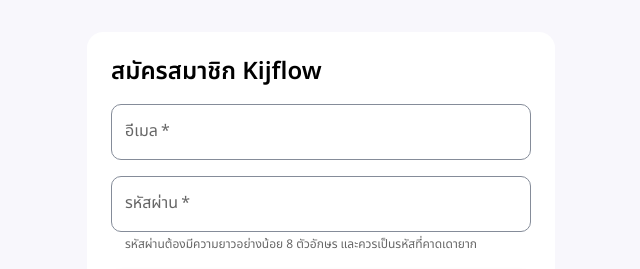
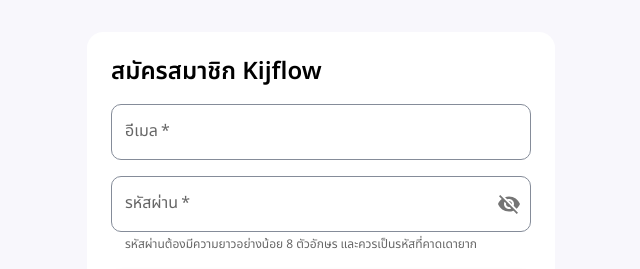
Before and after one commit to phansa2543/kijflow, a Next.js app in the folder frontend/: page /register in a window 1280 px wide. Shown: the part 212-481 px from the top of the page, without its empty margins (319-959 px from the left). Built offline with nearby package versions, Linux system fonts and the light colour scheme; what @mui/material-nextjs would draw is missing.

Commit message:
feat(auth): add accessible registration password visibility

```diff
--- a/frontend/app/register/page.tsx
+++ b/frontend/app/register/page.tsx
@@ -1,7 +1,17 @@
 "use client"
 
-import { useState, FormEvent } from "react"
-import { Box, Button, TextField, Typography, Alert } from "@mui/material";
+import { Visibility, VisibilityOff } from "@mui/icons-material"
+
+import { useState, useRef, FormEvent } from "react"
+import {
+    Box,
+    Button,
+    TextField,
+    Typography,
+    Alert,
+    IconButton,
+    InputAdornment
+} from "@mui/material";
 
 import { registerUser } from "@/lib/api/registration"
 
@@ -17,6 +27,11 @@
 
     const [submitError, setSubmitError] = useState("")
     const [submitSuccess, setSubmitSuccess] = useState(false)
+
+    const [showPassword, setShowPassword] = useState(false)
+
+    const emailInputRef = useRef<HTMLInputElement>(null)
+    const passwordInputRef = useRef<HTMLInputElement>(null)
 
     function validateForm(): boolean {
         let valid = true
@@ -35,6 +50,14 @@
         if (!password) {
             setPasswordError("กรุณากรอกรหัสผ่าน")
             valid = false
+        }
+
+        if (!valid) {
+            if (!email.trim() || !/^[^\s@]+@[^\s@]+$/.test(email.trim())) {
+                emailInputRef.current?.focus()
+            } else {
+                passwordInputRef.current?.focus()
+            }
         }
 
         return valid
@@ -65,12 +88,15 @@
                     switch (result.code) {
                         case "INVALID_EMAIL":
                             setEmailError("รูปแบบอีเมลไม่ถูกต้อง")
+                            emailInputRef.current?.focus()
                             break
                         case "INVALID_PASSWORD_LENGTH":
                             setPasswordError("รหัสผ่านต้องมีความยาว 8 ตัวอักษรขึ้นไป")
+                            passwordInputRef.current?.focus()
                             break
                         case "PASSWORD_REJECTED":
                             setPasswordError("ไม่สามารถใช้รหัสผ่านนี้ได้ กรุณาเลือกรหัสผ่านอื่น")
+                            passwordInputRef.current?.focus()
                             break
                         default:
                             setSubmitError("ข้อมูลลงทะเบียนไม่ถูกต้อง กรุณาตรวจสอบข้อมูล")
@@ -132,6 +158,7 @@
                     }}
                 >
                     <TextField
+                        inputRef={ emailInputRef }
                         error={ Boolean(emailError) }
                         helperText={ emailError }
                         value={ email }
@@ -145,6 +172,7 @@
                         required
                     />
                     <TextField
+                        inputRef={ passwordInputRef }
                         error={ Boolean(passwordError) }
                         helperText={ passwordError ||
                             "รหัสผ่านต้องมีความยาวอย่างน้อย 8 ตัวอักษร และควรเป็นรหัสที่คาดเดายาก"
@@ -154,10 +182,31 @@
                         id="register-password"
                         name="password"
                         label="รหัสผ่าน"
-                        type="password"
+                        type={ showPassword ? "text" : "password" }
                         autoComplete="new-password"
                         fullWidth
                         required
+                        slotProps={{
+                            input: {
+                                endAdornment: (
+                                    <InputAdornment position="end">
+                                        <IconButton
+                                            type="button"
+                                            aria-label={
+                                                showPassword
+                                                    ? "ซ่อนรหัสผ่าน"
+                                                    : "แสดงรหัสผ่าน"
+                                            }
+                                            aria-pressed={ showPassword }
+                                            onClick={() => setShowPassword((value) => !value)}
+                                            edge="end"
+                                        >
+                                            { showPassword ? <Visibility /> : <VisibilityOff /> }
+                                        </IconButton>
+                                    </InputAdornment>
+                                )
+                            }
+                        }}
                     />
                     { submitError && (
                         <Alert severity="error" role="alert">
--- a/frontend/package.json
+++ b/frontend/package.json
@@ -12,6 +12,7 @@
     "@emotion/cache": "^11.14.0",
     "@emotion/react": "^11.14.0",
     "@emotion/styled": "^11.14.1",
+    "@mui/icons-material": "^9.5.0",
     "@mui/material": "^9.5.0",
     "@mui/material-nextjs": "^9.5.0",
     "next": "^16.4.3",
```
Also changed, not shown: 1 other file (tests, documents, lock files or other folders).
